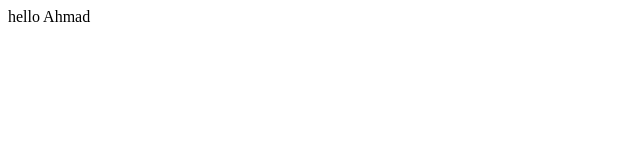
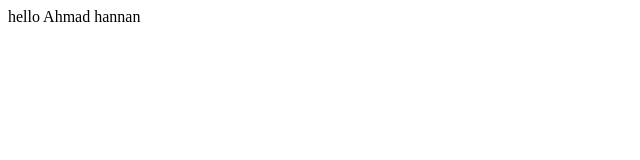
Before and after one commit to ahmadhah/bootcamp2020, a plain HTML site: page index.html in a window 1280 px wide. Shown: the full height of the page, 0-640 px from the left. Drawn offline with Linux system fonts and the light colour scheme.

Commit message:
updated index.html
new updated html

```diff
--- a/index.html
+++ b/index.html
@@ -8,6 +8,7 @@
 <body>
     <div>
         hello Ahmad
+        hannan
     </div>
 
 </body>
```
